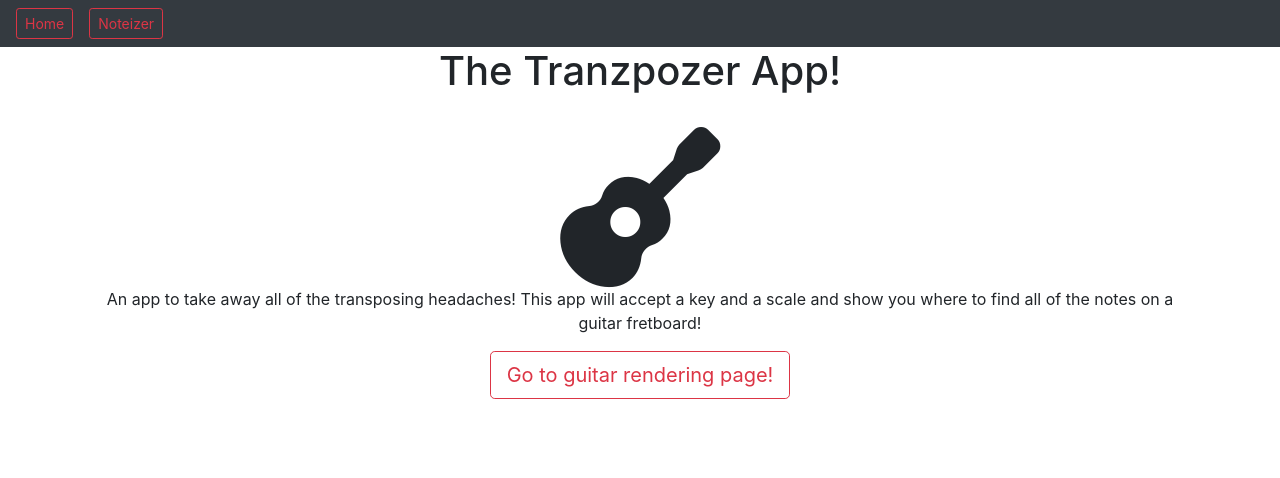
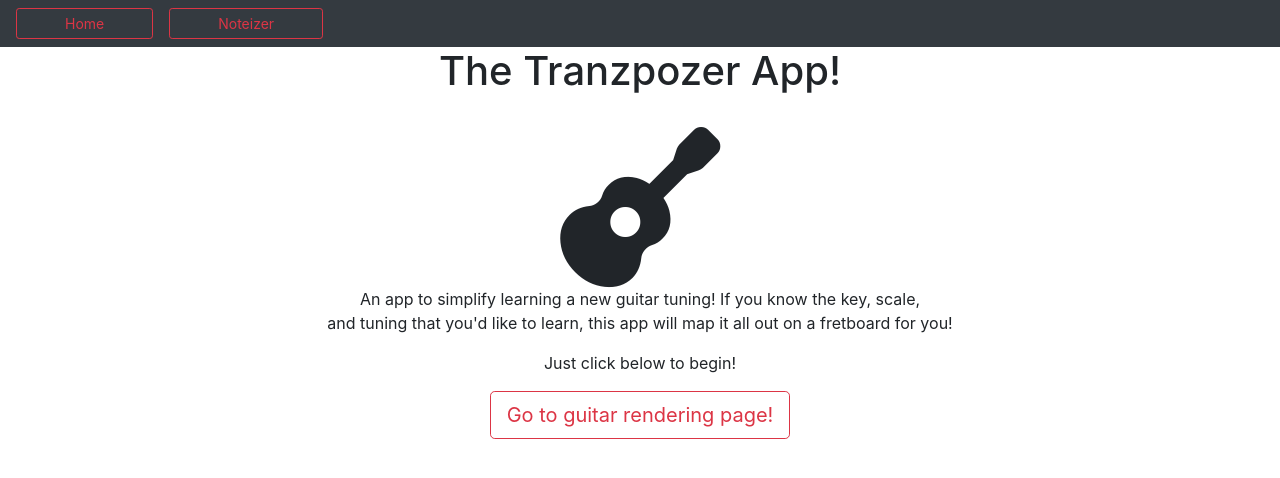
Before and after one commit to e-g-jackson/Tranzpozer, a React (Create React App) app in the folder client/: page / in a window 1280 px wide. Shown: the top 478 px of the page. Built offline with nearby package versions, Linux system fonts and the light colour scheme.

Commit message:
more format changes

```diff
--- a/client/src/App.js
+++ b/client/src/App.js
@@ -18,8 +18,12 @@ class App extends Component {
               <br />
 
               <p>
-                An app to take away all of the transposing headaches!
-                This app will accept a key and a scale and show you where to find all of the notes on a guitar fretboard!
+                An app to simplify learning a new guitar tuning! If you know the key, scale,
+                <br />
+                and tuning that you'd like to learn, this app will map it all out on a fretboard for you!
+              </p>
+              <p>
+                Just click below to begin!
               </p>
 
               <Link to = "/guitar">
--- a/client/src/components/Guitar.js
+++ b/client/src/components/Guitar.js
@@ -98,18 +98,19 @@ class Guitar extends Component {
                 top: "-60px",
                 left: "70px",
                 color: "#ffffff",
-                fontSize: "12px",
+                fontSize: "10px",
                 height: "0px",
                 transform: "translate(-50%, -50%)",
                 zIndex:"5"
             };
+            //centered text empty needed due to overhanging letters
             const centeredTextNut = {
                 position: "relative",
                 display: "flex",
                 top: "-25px",
                 left: "70px",
                 color: "#ffffff",
-                fontSize: "12px",
+                fontSize: "10px",
                 height: "0px",
                 transform: "translate(-50%, -50%)",
                 zIndex:"5"
@@ -120,7 +121,7 @@ class Guitar extends Component {
                 top: "-25px",
                 left: "70px",
                 color: "#000000",
-                fontSize: "12px",
+                fontSize: "10px",
                 height: "0px",
                 transform: "translate(-50%, -50%)",
                 zIndex:"5"
@@ -135,7 +136,7 @@ class Guitar extends Component {
                                 note = {x[0].note}
                                 title = {x[0].note}
                                 onMouseOver = {(event) => {this.sounds(event)}}
-                                >{x[0].note}
+                                ><strong>{x[0].note}</strong>
                             </div>
                         </div>
                     </td>
@@ -147,7 +148,7 @@ class Guitar extends Component {
                                 note = {x[1].note}
                                 title = {x[1].note}
                                 onMouseOver = {(event) => {this.sounds(event)}}
-                                >{x[1].note}
+                                ><strong>{x[1].note}</strong>
                             </div>
                         </div>
                     </td>
@@ -159,7 +160,7 @@ class Guitar extends Component {
                                 note = {x[2].note}
                                 title = {x[2].note}
                                 onMouseOver = {(event) => {this.sounds(event)}}
-                                >{x[2].note}
+                                ><strong>{x[2].note}</strong>
                             </div>
                         </div>
                     </td>
@@ -171,7 +172,7 @@ class Guitar extends Component {
                                 note = {x[3].note}
                                 title = {x[3].note}
                                 onMouseOver = {(event) => {this.sounds(event)}}
-                                >{x[3].note}
+                                ><strong>{x[3].note}</strong>
                             </div>
                         </div>
                     </td>
@@ -183,7 +184,7 @@ class Guitar extends Component {
                                 note = {x[4].note}
                                 title = {x[4].note}
                                 onMouseOver = {(event) => {this.sounds(event)}}
-                                >{x[4].note}
+                                ><strong>{x[4].note}</strong>
                             </div>
                         </div>
                     </td>
@@ -195,7 +196,7 @@ class Guitar extends Component {
                                 note = {x[5].note}
                                 title = {x[5].note}
                                 onMouseOver = {(event) => {this.sounds(event)}}
-                                >{x[5].note}
+                                ><strong>{x[5].note}</strong>
                             </div>
                         </div>
                     </td>
--- a/client/src/components/Navbar.js
+++ b/client/src/components/Navbar.js
@@ -6,10 +6,10 @@ class Navbar extends React.Component{
         return(
             <div className = "navbar navbar-expand-lg navbar-dark bg-dark">
                 <Link to = "/">
-                    <button className = "btn btn-sm btn-outline-danger mr-3">Home</button>
+                    <button className = "btn btn-sm btn-outline-danger px-5 mr-3">Home</button>
                 </Link>
                 <Link to = "/guitar">
-                    <button className = "btn btn-sm btn-outline-danger mr-3">Noteizer</button>
+                    <button className = "btn btn-sm btn-outline-danger px-5 mr-3">Noteizer</button>
                 </Link>
             </div>
         )
```
